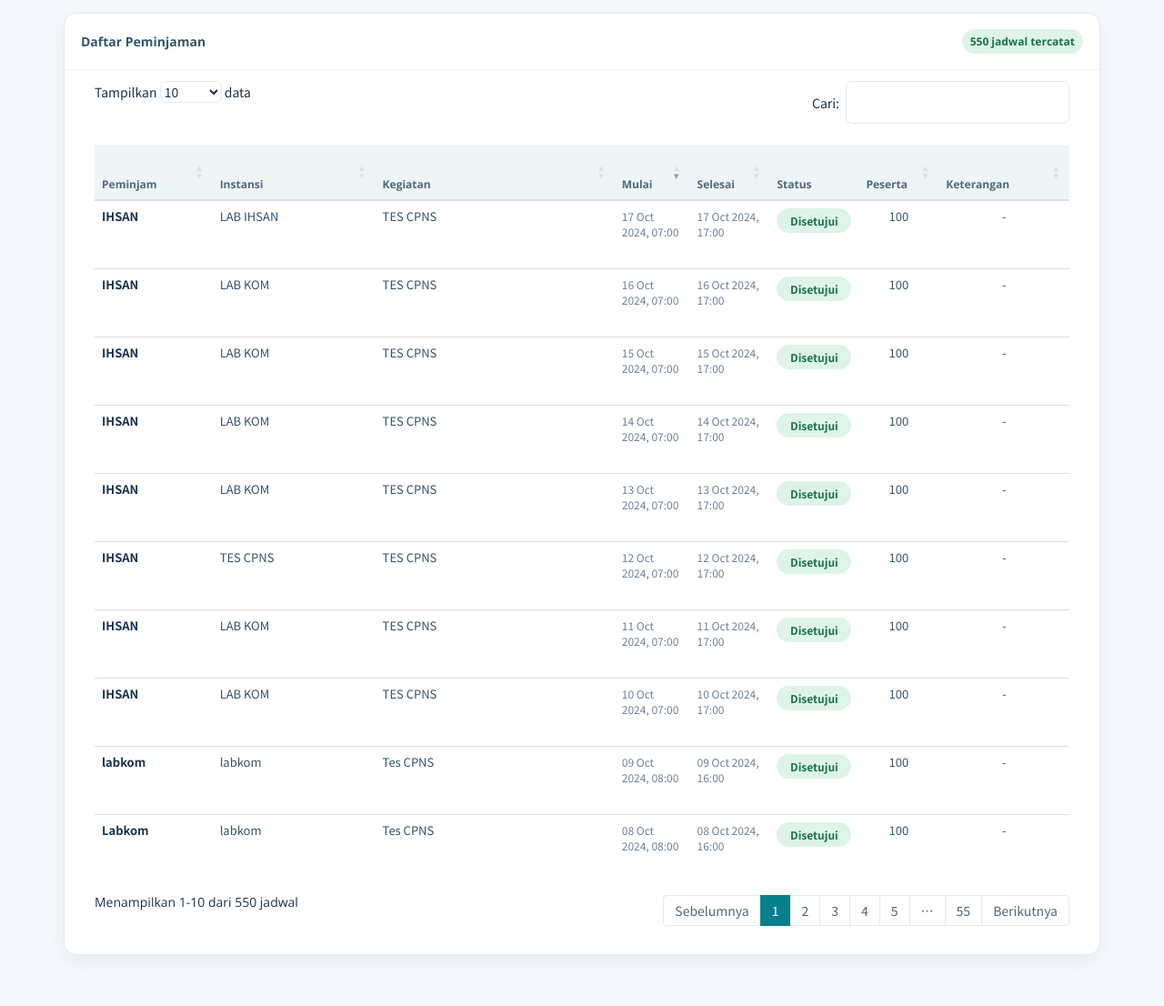
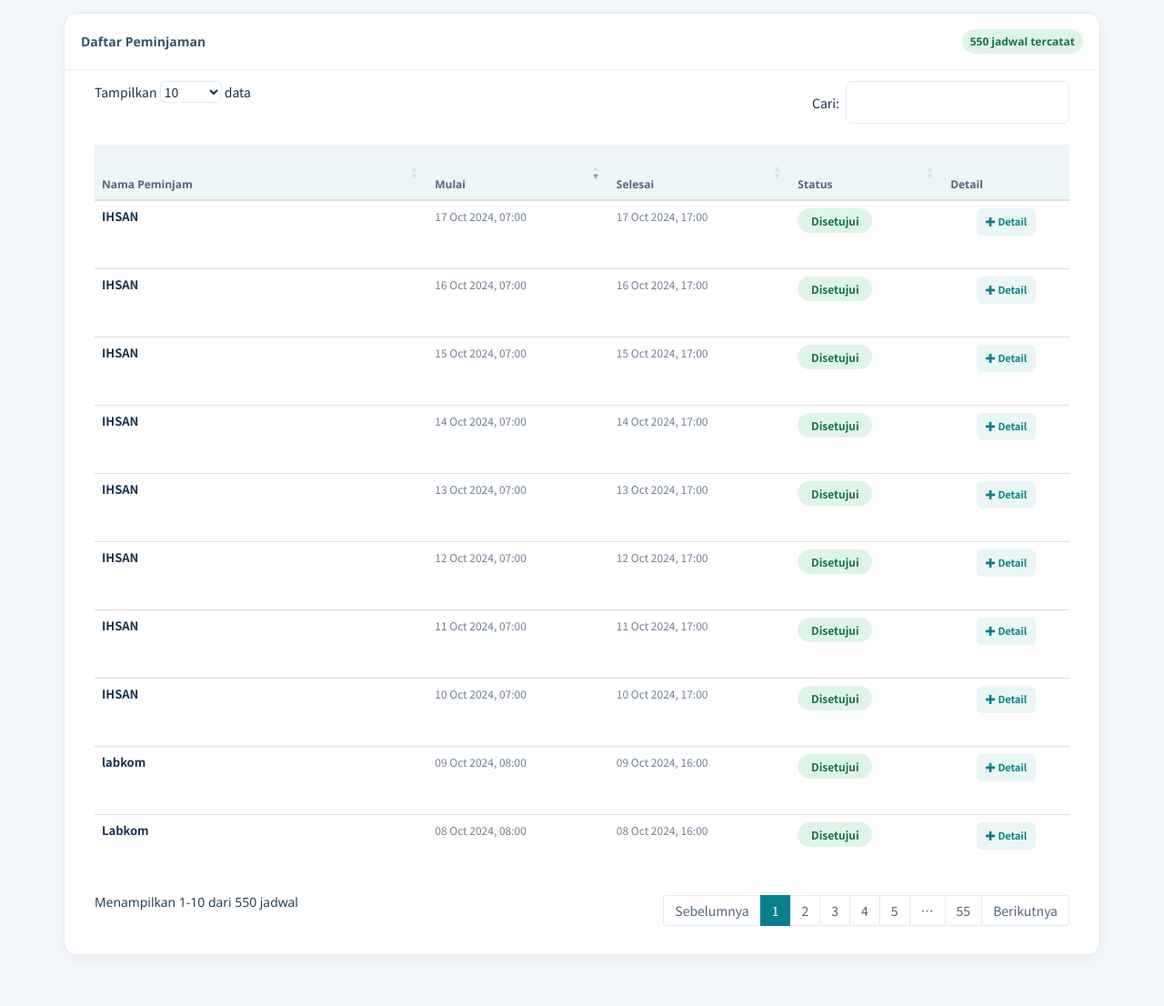
Before and after one commit to sheet11/pinjamruang, a PHP site: page /user_detail_labkom.php in a window 1280 px wide. Shown: the part 196-1302 px from the top of the page at 91% size. Run offline with PHP 8.4, Linux system fonts and the light colour scheme; data comes from the database, SQL or seed files in the repository; lists and menus that the app fills with data are empty; some libraries are stand-ins or nearby versions.

Commit message:
Enhance user detail table with expandable rows and improved layout

```diff
--- a/template.css
+++ b/template.css
@@ -485,6 +485,58 @@ thead > tr {
   border-color: var(--primary);
   background: var(--primary);
   color: #fff;
+}
+
+.expand-toggle {
+  border: 0;
+  border-radius: 6px;
+  padding: 7px 10px;
+  background: #eaf6f5;
+  color: var(--primary);
+  font-size: 11px;
+  font-weight: 700;
+  white-space: nowrap;
+}
+
+.expand-toggle:hover,
+.expand-toggle:focus {
+  background: var(--primary);
+  color: #fff;
+}
+
+.detail-search-data {
+  display: none;
+}
+
+.public-detail-panel {
+  display: grid;
+  grid-template-columns: repeat(4, minmax(0, 1fr));
+  gap: 15px;
+  padding: 16px;
+  border-top: 1px solid #dcebed;
+  background: #f8fbfc;
+  white-space: normal;
+  text-align: left;
+}
+
+.public-detail-item {
+  display: flex;
+  flex-direction: column;
+  gap: 6px;
+  min-width: 0;
+}
+
+.public-detail-item span {
+  color: #8190a1;
+  font-size: 11px;
+  font-weight: 700;
+  text-transform: uppercase;
+}
+
+.public-detail-item strong {
+  color: #35566a;
+  font-size: 13px;
+  overflow-wrap: anywhere;
 }
 
 .schedule-wrap {
@@ -1404,6 +1456,11 @@ body.modal-open {
     width: 150px;
   }
 
+  .public-detail-panel {
+    grid-template-columns: 1fr;
+    gap: 12px;
+  }
+
   .schedule-card-toolbar {
     align-items: stretch;
   }
--- a/user_detail_labkom.php
+++ b/user_detail_labkom.php
@@ -79,14 +79,12 @@ function detailTableSortValue($value) {
       <table class="table detail-table" id="pengajuan">
         <thead>
           <tr>
-            <th>Peminjam</th>
-            <th>Instansi</th>
-            <th>Kegiatan</th>
+            <th>Nama Peminjam</th>
             <th>Mulai</th>
             <th>Selesai</th>
             <th>Status</th>
-            <th>Peserta</th>
-            <th>Keterangan</th>
+            <th>Detail</th>
+            <th>Informasi pencarian</th>
           </tr>
         </thead>
         <tbody>
@@ -101,13 +99,20 @@ function detailTableSortValue($value) {
             ?>
             <tr>
               <td class="table-primary-cell"><?php echo detailTableText($d['nama_peminjam']); ?></td>
-              <td><?php echo detailTableText($d['instansi_peminjam']); ?></td>
-              <td><?php echo detailTableText($d['nama_kegiatan']); ?></td>
               <td class="table-secondary-cell" data-order="<?php echo detailTableText(detailTableSortValue($d['start_date'])); ?>"><?php echo detailTableDate($d['start_date']); ?></td>
               <td class="table-secondary-cell" data-order="<?php echo detailTableText(detailTableSortValue($d['end_date'])); ?>"><?php echo detailTableDate($d['end_date']); ?></td>
               <td><span class="status-badge <?php echo $statusClass; ?>"><?php echo detailTableText($status); ?></span></td>
-              <td><?php echo detailTableText($d['jumlah_mahasiswa'] ?: '-'); ?></td>
-              <td><?php echo detailTableText($d['keterangan'] ?: '-'); ?></td>
+              <td>
+                <button type="button" class="expand-toggle"
+                  data-instansi="<?php echo detailTableText($d['instansi_peminjam'] ?: '-'); ?>"
+                  data-kegiatan="<?php echo detailTableText($d['nama_kegiatan'] ?: '-'); ?>"
+                  data-peserta="<?php echo detailTableText($d['jumlah_mahasiswa'] ?: '-'); ?>"
+                  data-keterangan="<?php echo detailTableText($d['keterangan'] ?: '-'); ?>"
+                  aria-expanded="false">
+                  <span class="glyphicon glyphicon-plus"></span> Detail
+                </button>
+              </td>
+              <td class="detail-search-data"><?php echo detailTableText(implode(' ', array($d['instansi_peminjam'], $d['nama_kegiatan'], $d['jumlah_mahasiswa'], $d['keterangan']))); ?></td>
             </tr>
           <?php endwhile; ?>
         <?php endif; ?>
@@ -120,7 +125,7 @@ function detailTableSortValue($value) {
 <script type="text/javascript">
   $(document).ready(function () {
     $('#pengajuan').DataTable({
-      order: [[3, 'desc']],
+      order: [[1, 'desc']],
       pageLength: 10,
       scrollX: true,
       lengthMenu: [[10, 25, 50, -1], [10, 25, 50, 'Semua']],
@@ -136,9 +141,38 @@ function detailTableSortValue($value) {
         }
       },
       columnDefs: [
-        { targets: [5], orderable: false },
-        { targets: [6, 7], className: 'text-center' }
+        { targets: [4, 5], orderable: false },
+        { targets: [4], searchable: false, className: 'text-center' },
+        { targets: [5], visible: false }
       ]
+    });
+
+    $('#pengajuan tbody').on('click', '.expand-toggle', function () {
+      var button = $(this);
+      var row = $('#pengajuan').DataTable().row(button.closest('tr'));
+
+      if (row.child.isShown()) {
+        row.child.hide();
+        button.attr('aria-expanded', 'false').html('<span class="glyphicon glyphicon-plus"></span> Detail');
+        return;
+      }
+
+      var details = [
+        ['Instansi', this.getAttribute('data-instansi')],
+        ['Kegiatan', this.getAttribute('data-kegiatan')],
+        ['Peserta', this.getAttribute('data-peserta') === '-' ? '-' : this.getAttribute('data-peserta') + ' orang'],
+        ['Keterangan', this.getAttribute('data-keterangan')]
+      ];
+      var panel = $('<div class="public-detail-panel"></div>');
+      $.each(details, function (index, item) {
+        var detailItem = $('<div class="public-detail-item"></div>');
+        detailItem.append($('<span></span>').text(item[0]));
+        detailItem.append($('<strong></strong>').text(item[1] || '-'));
+        panel.append(detailItem);
+      });
+
+      row.child(panel).show();
+      button.attr('aria-expanded', 'true').html('<span class="glyphicon glyphicon-minus"></span> Tutup detail');
     });
   });
 </script>
```
